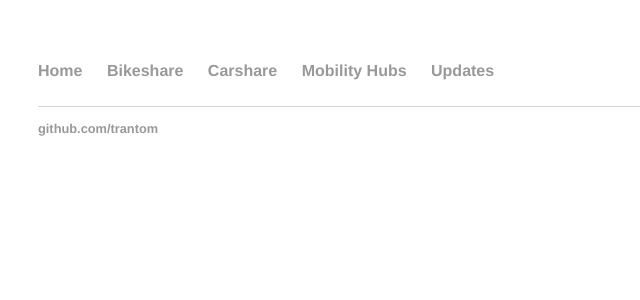
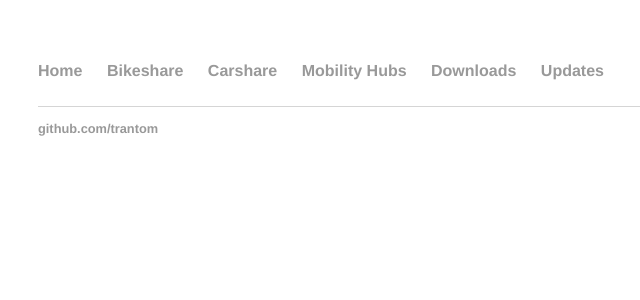
Before and after one commit to trantom/new-mobility-dashboard-test, a Jekyll site: the page built from bikeshare/index.html, in a window 1280 px wide. Shown: the top 300 px of the page, without its empty margins (154-794 px from the left). Built offline with Jekyll 4.4.1, drawn with Linux system fonts in a browser that asks for light colours.

Commit message:
Added downloads link to nav bar
Using github desktop; did not save one file in text editor while pushing the rest of the site.  Now should have last addition for the day.

```diff
--- a/_layouts/default.html
+++ b/_layouts/default.html
@@ -12,6 +12,7 @@
 		        	<li><a href="{{ site.baseurl }}/bikeshare">Bikeshare</a></li>
 	        		<li><a href="{{ site.baseurl }}/carshare">Carshare</a></li>
 					<li><a href="{{ site.baseurl }}/mobilityhubs">Mobility Hubs</a></li>
+					<li><a href="{{ site.baseurl }}/downloads">Downloads</a></li>
 					<li><a href="{{ site.baseurl }}/updates">Updates</a></li>
 	    		</ul>
 			</nav>
```
